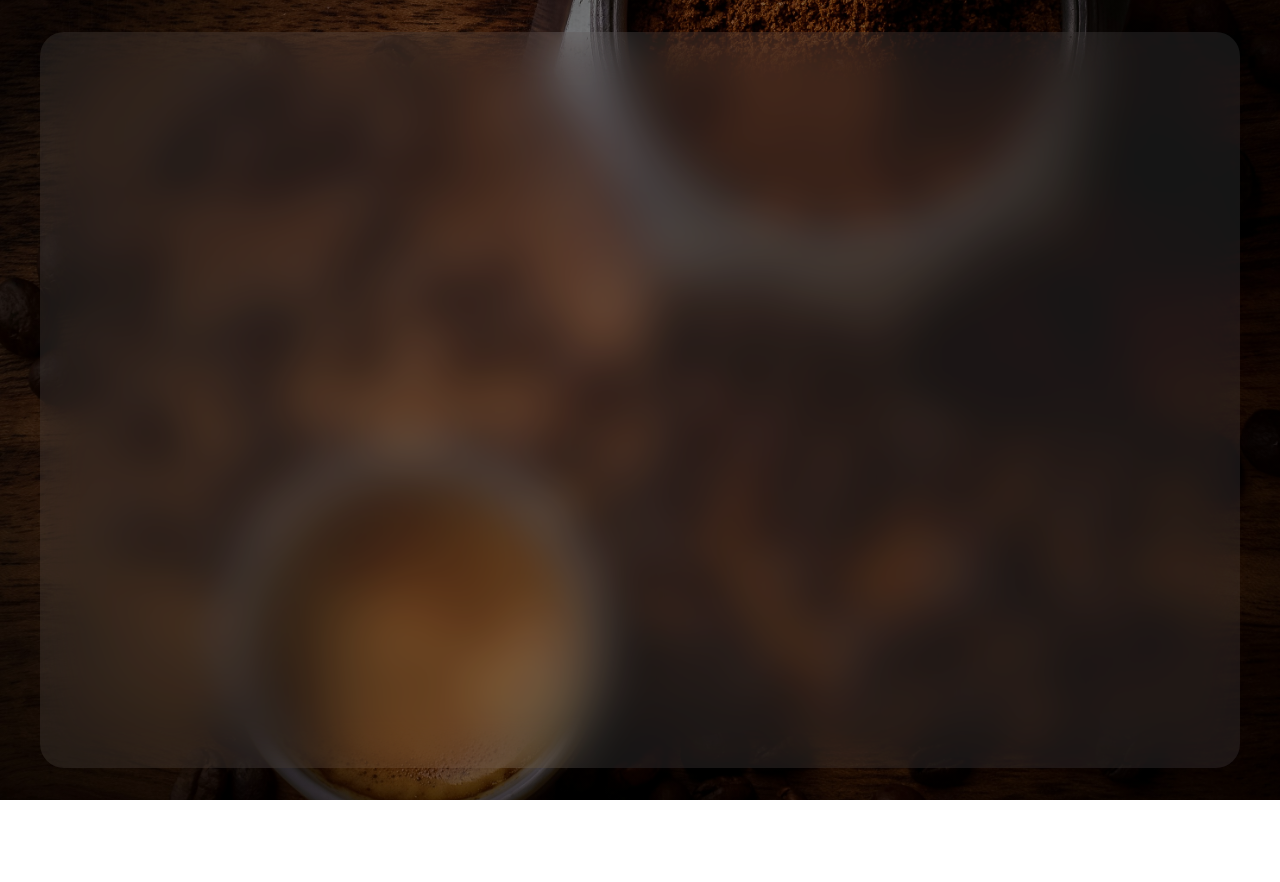
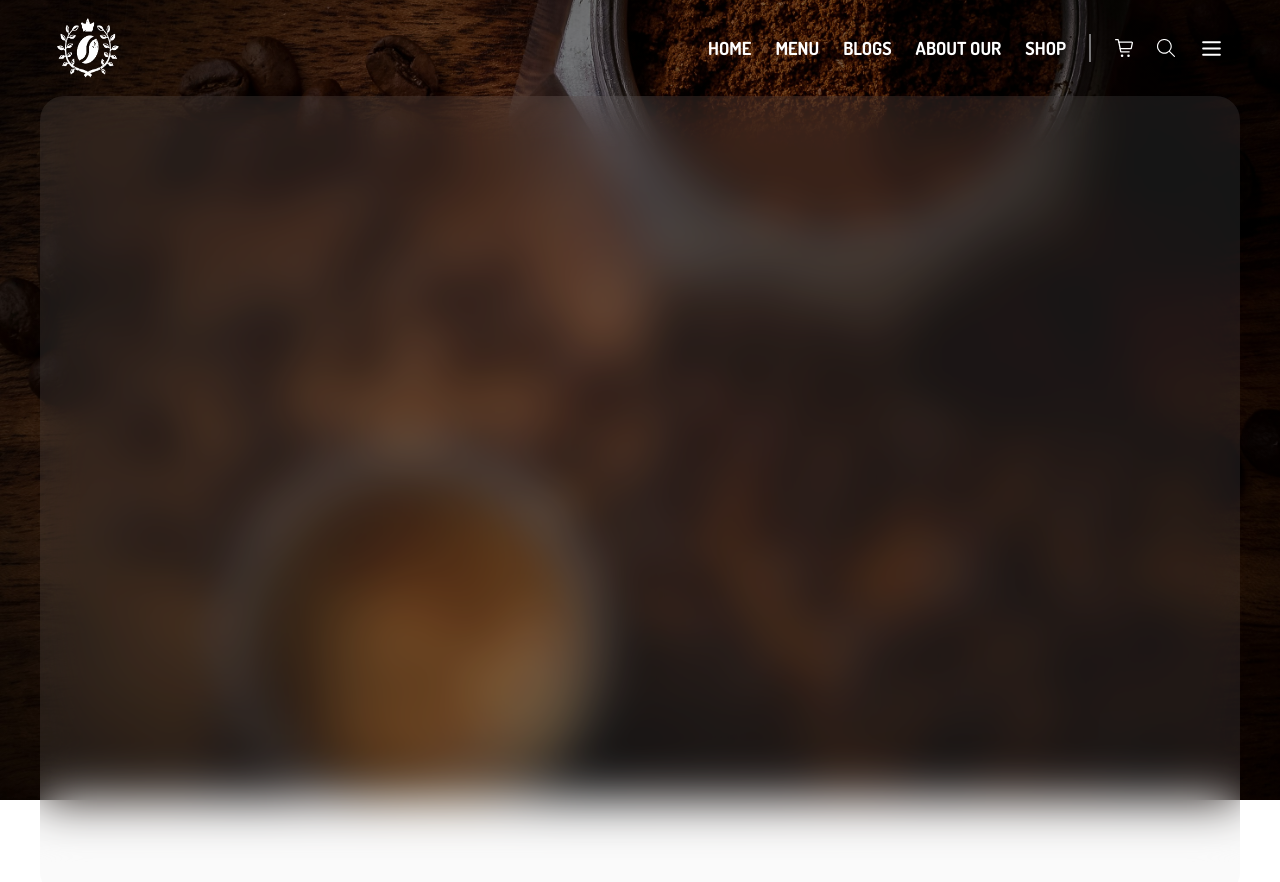
Before and after one commit to hai0111/coffee-shop, a Nuxt app: page /about-our in a window 1280 px wide. Shown: the top 882 px of the page. Before the commit the page ends 800 px from the top, so only its background shows below. Built offline with nearby package versions, Linux system fonts and the light colour scheme.

Commit message:
add animation header

```diff
--- a/components/app-header/index.vue
+++ b/components/app-header/index.vue
@@ -1,7 +1,19 @@
 <template>
-	<div class="flex items-center justify-between">
+	<v-container
+		v-scroll="onScroll"
+		class="flex items-center justify-between transition-transform duration-300 z-50 left-0 right-0"
+		:class="{
+			'fixed bottom-full bg-primary py-2 drop-shadow-[0_10px_8px_rgb(255_255_255_/_0.1)] overflow-x-hidden':
+				scrollY > 100,
+			'translate-y-full': showMenu,
+			'translate-y-0': hiddenMenu,
+		}"
+	>
 		<NuxtLink href="/">
-			<img src="/images/main-logo.png" class="size-16" />
+			<img
+				src="/images/main-logo.png"
+				:class="{ 'size-12': scrollY > 100, 'size-16': scrollY <= 100 }"
+			/>
 		</NuxtLink>
 
 		<div class="flex items-center gap-6 text-lg">
@@ -24,7 +36,7 @@
 			<icon src="/icons/search.svg" color="#fff" :onClick="onSearch" />
 			<icon src="/icons/menu.svg" color="#fff" size="25px" :onClick="onMenu" />
 		</div>
-	</div>
+	</v-container>
 </template>
 
 <script setup lang="ts">
@@ -54,6 +66,19 @@ const menuItems: MenuItem[] = [
 ]
 const onSearch = () => {}
 const onMenu = () => {}
+
+/* Scroll controller */
+const scrollY = ref(0)
+const isUp = ref(false)
+const showMenu = computed(() => scrollY.value > 100 && isUp.value)
+const hiddenMenu = computed(() => scrollY.value > 100 && !isUp.value)
+
+const onScroll = () => {
+	if (!window) return
+	const _scrollY = window.scrollY
+	isUp.value = scrollY.value - _scrollY > 0
+	scrollY.value = _scrollY
+}
 </script>
 
 <style scoped></style>
--- a/layouts/default.vue
+++ b/layouts/default.vue
@@ -1,7 +1,9 @@
 <template>
 	<main
-		:class="`min-h-screen bg-[linear-gradient(rgba(0,0,0,0.5),rgba(0,0,0,0.5)),url('/images/bg-app.jpg')] bg-cover bg-fixed bg-center md:py-8 md:px-3 relative text-white`"
+		:class="`min-h-screen bg-[linear-gradient(rgba(0,0,0,0.5),rgba(0,0,0,0.5)),url('/images/bg-app.jpg')] bg-cover bg-fixed bg-center md:px-3 relative text-white`"
 	>
+		<app-header />
+
 		<coffee-loader v-if="!isLoaded" />
 		<v-container
 			class="bg-[#ccc] bg-opacity-10 backdrop-blur-xl md:rounded-3xl min-h-full"
--- a/pages/index.vue
+++ b/pages/index.vue
@@ -1,7 +1,5 @@
 <template>
-	<div class="">
-		<app-header />
-	</div>
+	<div class="h-[500vh]"></div>
 </template>
 
 <script setup lang="ts">
```
